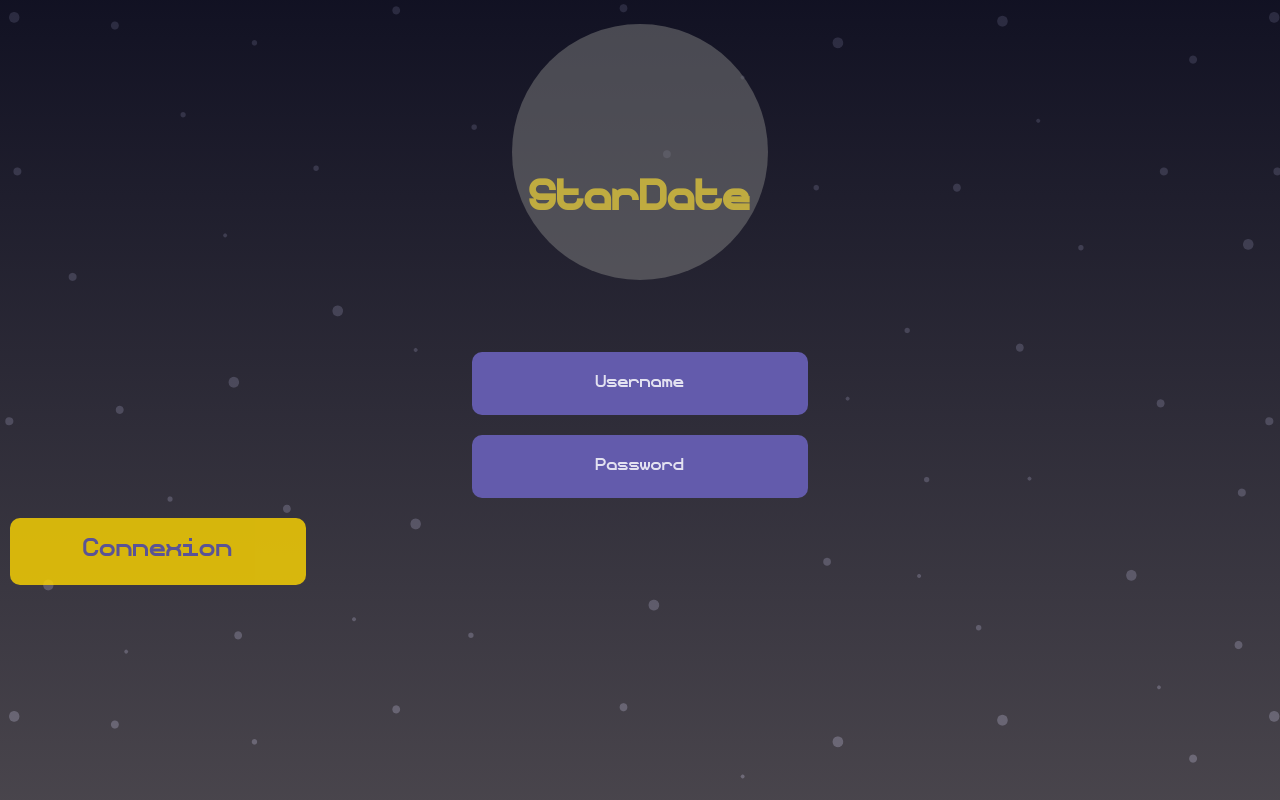
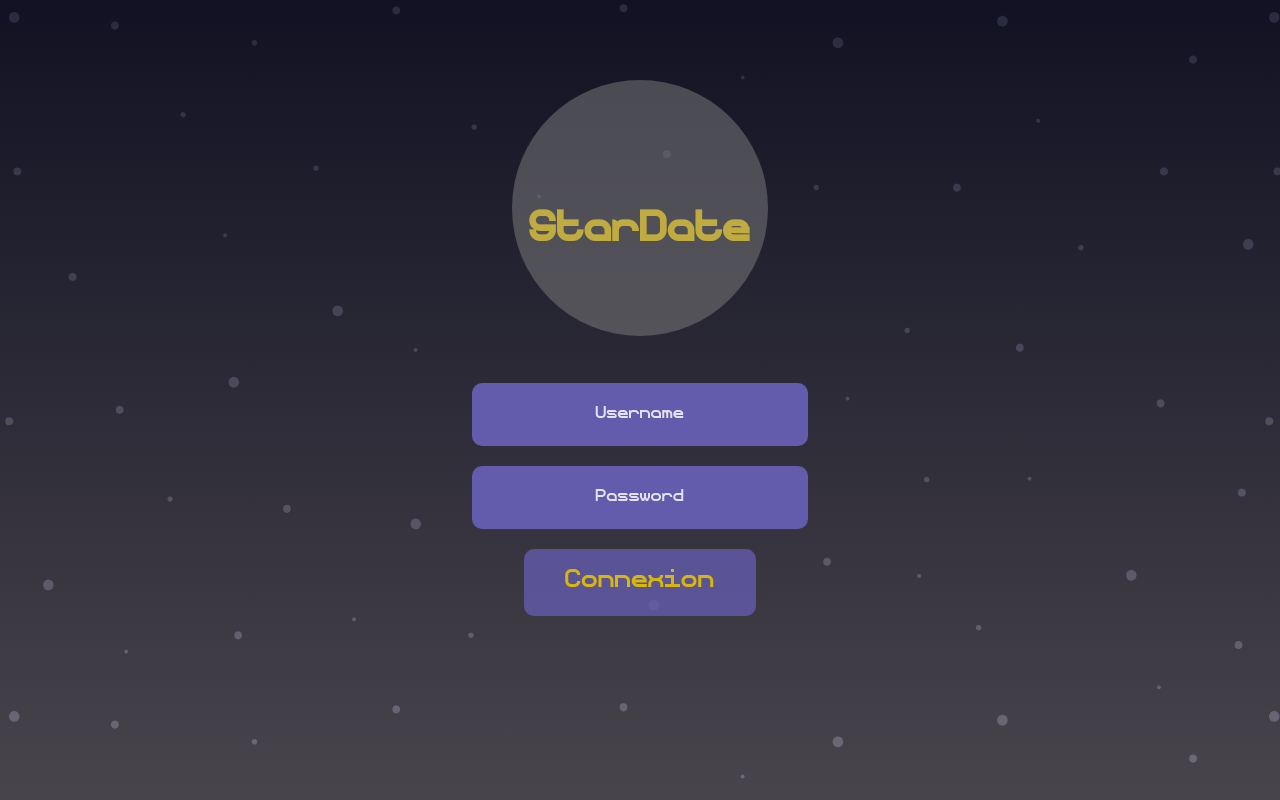
Before and after one commit to Guigan713/Star-Date, a React (Create React App) app: page /messages/1 in a window 1280 px wide. Built offline with nearby package versions, Linux system fonts and the light colour scheme; no server answers.

Commit message:
fixed css issues for login and app.js

```diff
--- a/src/App.css
+++ b/src/App.css
@@ -24,3 +24,44 @@ body{
     background-image: linear-gradient(rgba(0, 5, 20, 0.5), rgba(223, 223, 179, 0.2)), url("../src/assets/background_star.PNG");
     height:100vh;
 }
+
+#buttonLogin {
+    width: 15vw;
+    margin: 10px;
+    padding: 20px;
+    font-family: 'anakin_mono';
+    background-color: #635BAC;
+    border: none;
+    border-radius: 10px;
+    text-align: center;
+    font-size: 24px;
+    text-transform: capitalize;
+    /* transition: 0.2s; */
+    color: gold;
+    opacity: 0.8;
+}
+
+a {
+    text-decoration: none;
+}
+
+#buttonLogin :hover{
+    cursor: pointer;
+}
+
+.secretBtn{
+    color: grey;
+    margin: 30px;
+    width: 20px;
+    height: 20px;
+}
+
+.secretBtn{
+    cursor: pointer;
+}
+
+.loginContainerB {
+    display: flex;
+    justify-content: center;
+
+}
--- a/src/App.js
+++ b/src/App.js
@@ -47,12 +47,13 @@ const letMeIn = () => {
 						<MessageCard />
 					</Route>
 				</Switch>
+				<div className="loginContainerB">
 				{!login &&
 					<Link to='/swipe'>
 						<div id="buttonLogin" onClick={letMeIn}>connexion</div>
 					</Link>
 				}
-
+				</div>
 			</Router>
 		</div>
 	);
--- a/src/components/Login/Login.css
+++ b/src/components/Login/Login.css
@@ -1,5 +1,5 @@
 .logo{
-    margin-top: 3vh;
+    margin-top: 10vh;
     border-radius: 50%;
     width: 20vw;
     height: 20vw;
@@ -18,7 +18,7 @@
     font-size: 40px;
     font-family: 'anakin_mono';
     font-weight: bold;
-    margin-top: -100px;
+    margin-top: -125px;
 }
 
 .loginName{
@@ -55,48 +55,6 @@ input:focus{
     box-shadow: 0px 0px 40px 4px  #954BC6;
 }
 
-#buttonLogin {
-    width: 20vw;
-    margin: 10px;
-    padding: 20px;
-    font-family: 'anakin_mono';
-    background-color: gold;
-    border: none;
-    border-radius: 10px;
-    text-align: center;
-    font-size: 24px;
-    text-transform: capitalize;
-    /* transition: 0.2s; */
-    color: #635BAC;
-    opacity: 0.8;
-}
-
-a {
-    text-decoration: none;
-}
-
-#buttonLogin :hover{
-    cursor: pointer;
-}
-
-.secretBtn{
-    color: grey;
-    margin: 30px;
-    width: 20px;
-    height: 20px;
-}
-
-.secretBtn{
-    cursor: pointer;
-}
-
-#buttonLogin:focus {
-    transition: 0.5s;
-    width: 30vw;
-    transform: scale(1);
-    box-shadow: 0px 0px 40px 4px  #954BC6;
-}
-
 @media screen and (max-width:680px) {
     input {
         width: 70%;
--- a/src/components/Login/Login.jsx
+++ b/src/components/Login/Login.jsx
@@ -1,7 +1,8 @@
-import { Link } from 'react-router-dom';
+
 import './Login.css';
 
 const Login = () => {
+
 
     return (
         <div className ="login">
@@ -10,7 +11,6 @@ const Login = () => {
             <div className ="loginImg"></div>
             <input className ="loginName" placeholder="username"></input>
             <input className ="loginPassword" placeholder="password" type="password"></input>
-
         </div>
     );
 }
```
